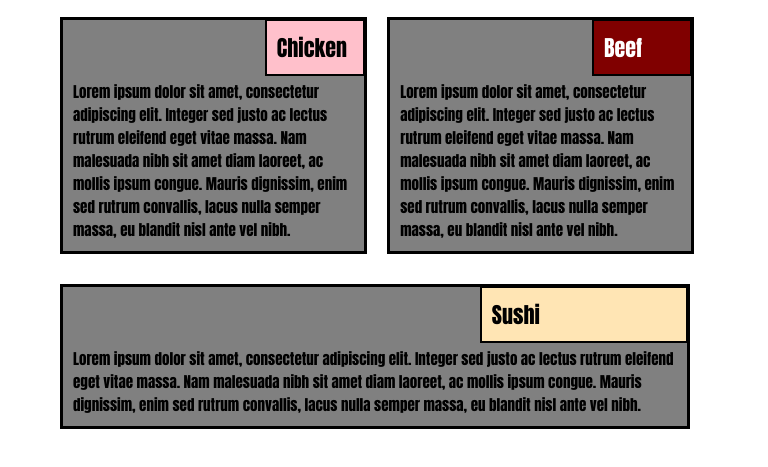
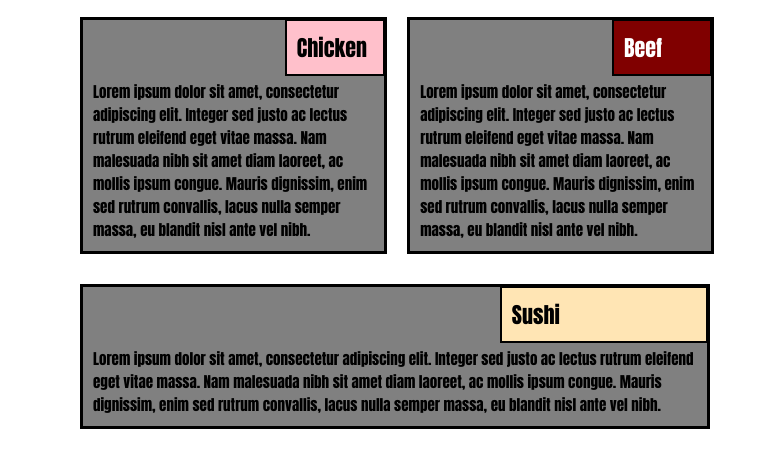
Before and after one commit to SeeASquaRE/coursera-test, a plain HTML site: page module2_solution/index.html in a window 768 px wide. Shown: the part 47-514 px from the top of the page. Drawn offline with Linux system fonts and the light colour scheme.

Commit message:
module2 done

```diff
--- a/module2_solution/css/styles.css
+++ b/module2_solution/css/styles.css
@@ -109,10 +109,10 @@ h1{
         }
 
         #container{
-            left: 50px;
+            left:70px;
         }
         #containerfl{
-            left:50px;
+            left:70px;
             width:82%;
             height:40%;
         }
```
